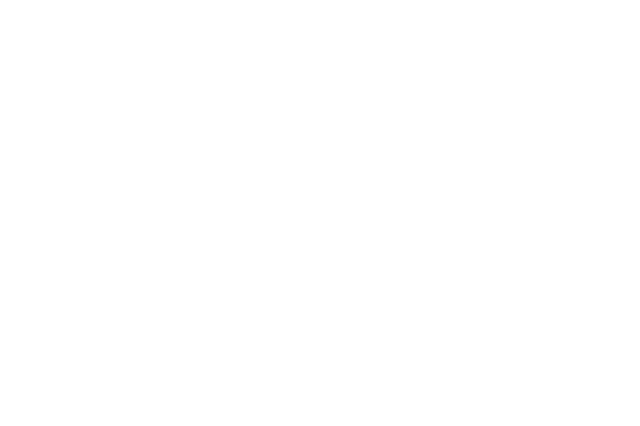
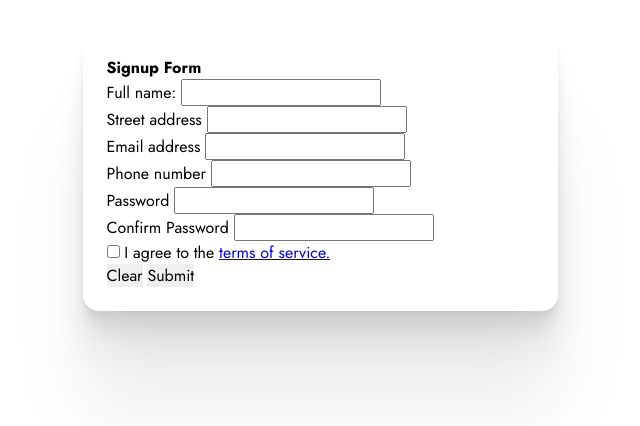
Before and after one commit to farrell-dan/concordia-js-events-P2, a website: page workshop/exercise-files/index.html in a window 1280 px wide. Shown: the whole page, without its empty margins (320-960 px from the left). Drawn offline with Linux system fonts and the light colour scheme.

Commit message:
Exercise 1-3

```diff
--- a/workshop/exercise-files/index.html
+++ b/workshop/exercise-files/index.html
@@ -5,10 +5,49 @@
     <meta name="viewport" content="width=device-width, initial-scale=1" />
     <link href="style.css" rel="stylesheet" />
     <link rel="icon" type="image/svg+xml" href="/favicon.svg" />
+    <link href="https://fonts.googleapis.com/css?family=Jost:400,700&display=swap" rel="stylesheet"/>
 
     <title>Signup Form</title>
   </head>
   <body>
+    <div class="wrapper">
+      <h1>Signup Form</h1>
+      <form>
+        <div>
+        <label for="name"> Full name:</label>
+        <input name="name" id="name" type="text" required/>
+      </div>
+      <div>
+        <label for="street">Street address</label>
+        <input name="street" id="street" type="text" required/>
+      </div>
+      <div>
+        <label for="email">Email address</label>
+        <input name="email" id="email" type="email" required/>
+      </div>
+      <div>
+        <label for="phone">Phone number</label>
+        <input name="phone" id="phone" type="text" required/>
+      </div>
+      <div>
+        <label for="password">Password</label>
+        <input name="password" id="password" type="password" required/>
+      </div>
+      <div>
+        <label for="conPassword">Confirm Password</label>
+        <input name="conPassword" id="conPassword" type="password" required/>
+      </div>
+      <div>
+        <input name="terms" id="terms" type="checkbox" required/>
+        <label for="terms"> I agree to the <a href="/"> terms of service.</a></label>
+      </div>
+      <div></div>
+      <footer>
+        <button type="button" id="clear">Clear</button>
+        <button type="button" id="submit">Submit</button>
+      </footer>
+    </form>
+    </div>
     <script src="script.js"></script>
   </body>
 </html>
--- a/workshop/exercise-files/style.css
+++ b/workshop/exercise-files/style.css
@@ -1 +1,32 @@
 /* add css here */
+*{
+    box-sizing: border-box;
+    margin: 0;
+    padding: 0;
+    border: 0;
+    font-size: 100%;
+    font: inherit;
+    vertical-align: baseline;
+    font-family: "Jost";
+}
+.wrapper{
+    margin-left: auto;
+    margin-right: auto;
+    margin-top: 32px;
+    max-width: 475px;
+    padding: 24px;
+    background-color: white;
+    border-radius: 16px;
+    box-shadow: 0 2.8px 2.2px rgba(0, 0, 0, 0.02), 0 6.7px 5.3px rgba(0, 0, 0, 0.028),
+  0 12.5px 10px rgba(0, 0, 0, 0.035), 0 22.3px 17.9px rgba(0, 0, 0, 0.042),
+  0 41.8px 33.4px rgba(0, 0, 0, 0.05), 0 100px 80px rgba(0, 0, 0, 0.07);
+}
+input{
+    border: revert;
+}
+h1{
+    font: revert;
+    font-family: "Jost";
+    font-size: 100%;
+
+}
```
